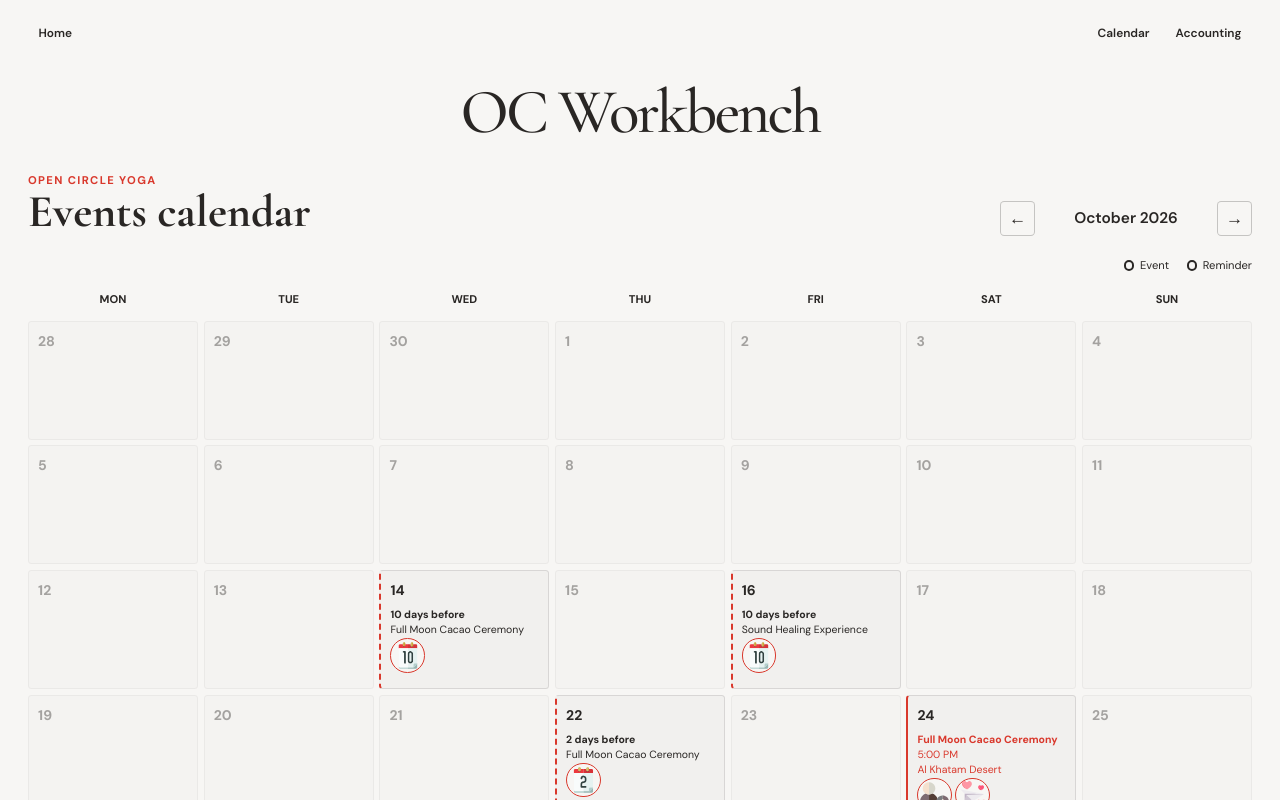
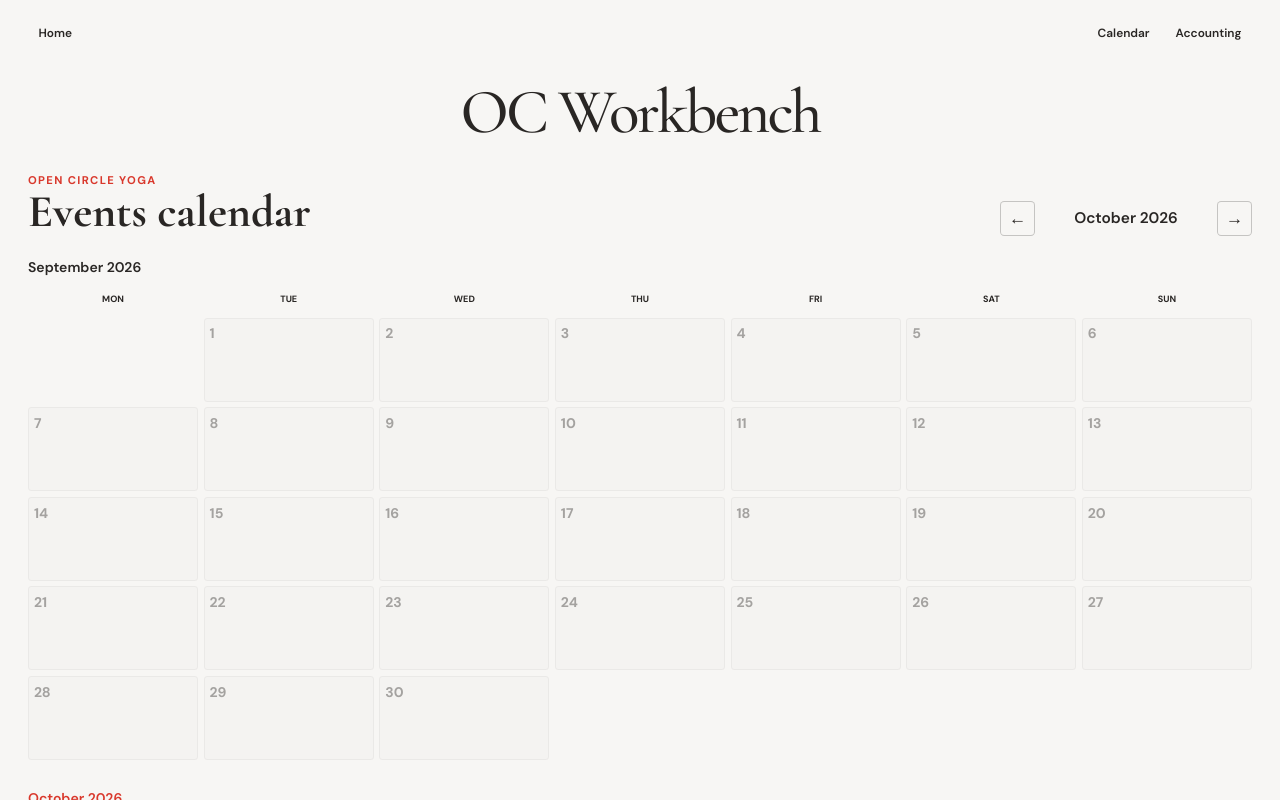
Before and after one commit to jcnccsr/oc, a Next.js app: page / in a window 1280 px wide. Shown: the top 800 px of the page. Built offline with nearby package versions, Linux system fonts and the light colour scheme.

Commit message:
Display three months at a time

```diff
--- a/src/components/Calendar/Calendar.module.css
+++ b/src/components/Calendar/Calendar.module.css
@@ -1,6 +1,6 @@
 .main {
   width: 100%;
-  max-width: 1280px;
+  max-width: 1600px;
   margin: 0 auto;
   padding: 0 2rem 2rem;
 }
@@ -44,6 +44,28 @@
   font-weight: 600;
 }
 
+.months {
+  display: grid;
+  grid-template-columns: 1fr;
+  gap: 2rem;
+}
+
+.month {
+  min-width: 0;
+}
+
+.monthLabel,
+.currentMonthLabel {
+  margin-bottom: 0.75rem;
+  font-family: var(--font-dm-sans), sans-serif;
+  font-size: 1rem;
+  font-weight: 600;
+}
+
+.currentMonthLabel {
+  color: var(--hue-rouge);
+}
+
 .monthControls button {
   width: 2.5rem;
   height: 2.5rem;
@@ -66,27 +88,6 @@
   outline-offset: 2px;
 }
 
-.legend {
-  display: flex;
-  justify-content: flex-end;
-  gap: 1.25rem;
-  margin-bottom: 0.75rem;
-  font-size: 0.8rem;
-}
-
-.legend span {
-  display: inline-flex;
-  align-items: center;
-  gap: 0.4rem;
-}
-
-.legend i {
-  width: 0.75rem;
-  height: 0.75rem;
-  border: 2px solid;
-  border-radius: 50%;
-}
-
 .calendarGrid {
   display: grid;
   grid-template-columns: repeat(7, minmax(0, 1fr));
@@ -94,24 +95,24 @@
 }
 
 .weekday {
-  padding: 0.5rem;
+  padding: 0.35rem 0.1rem;
   text-align: center;
-  font-size: 0.8rem;
+  font-size: 0.65rem;
   font-weight: 700;
   text-transform: uppercase;
 }
 
 .day {
   min-width: 0;
-  min-height: 8.5rem;
-  padding: 0.65rem;
+  min-height: 6rem;
+  padding: 0.35rem;
   border: 1px solid color-mix(in srgb, var(--foreground) 12%, transparent);
   border-radius: 0.25rem;
   background: color-mix(in srgb, var(--foreground) 3%, var(--background));
 }
 
-.outsideMonth {
-  opacity: 0.45;
+.emptyDay {
+  min-height: 6rem;
 }
 
 .irrelevant {
@@ -151,7 +152,7 @@
   flex-direction: column;
   gap: 0.1rem;
   overflow-wrap: anywhere;
-  font-size: 0.75rem;
+  font-size: 0.68rem;
   line-height: 1.3;
 }
 
@@ -214,27 +215,19 @@
     min-width: 0;
   }
 
-  .legend {
-    justify-content: flex-start;
-  }
-
   .calendarGrid {
     grid-template-columns: repeat(2, minmax(0, 1fr));
     gap: 0.5rem;
   }
 
   .weekday,
-  .irrelevant {
+  .emptyDay {
     display: none;
   }
 
   .day {
     min-height: 0;
     padding: 0.75rem;
-  }
-
-  .outsideMonth {
-    display: block;
   }
 
   .dayHeading {
--- a/src/components/Calendar/index.js
+++ b/src/components/Calendar/index.js
@@ -85,28 +85,45 @@ function EventItem({ item }) {
   );
 }
 
-function CalendarMonth({ month, itemsByDate }) {
+function CalendarMonth({ month, itemsByDate, isCurrentMonth }) {
   const firstDay = new Date(month.getFullYear(), month.getMonth(), 1);
   const startDay = contents.calendar.weekStartsOn % 7;
   const startOffset = (firstDay.getDay() - startDay + 7) % 7;
-  const gridStart = addDays(firstDay, -startOffset);
-  const days = Array.from({ length: 42 }, (_, index) => addDays(gridStart, index));
+  const daysInMonth = new Date(month.getFullYear(), month.getMonth() + 1, 0).getDate();
+  const cellCount = Math.ceil((startOffset + daysInMonth) / 7) * 7;
+  const days = Array.from({ length: cellCount }, (_, index) => {
+    const day = index - startOffset + 1;
+    return day < 1 || day > daysInMonth
+      ? null
+      : new Date(month.getFullYear(), month.getMonth(), day);
+  });
+  const label = new Intl.DateTimeFormat("en", { month: "long", year: "numeric" }).format(month);
 
   return (
-    <div className={styles.calendarGrid} role="grid" aria-label="Calendar dates">
+    <section className={styles.month} aria-label={label}>
+      <h3 className={isCurrentMonth ? styles.currentMonthLabel : styles.monthLabel}>{label}</h3>
+      <div className={styles.calendarGrid} role="grid" aria-label={`${label} calendar dates`}>
         {weekdays.map((weekday) => (
           <div className={styles.weekday} role="columnheader" key={weekday}>
             {weekday}
           </div>
         ))}
-      {days.map((date) => {
+        {days.map((date, index) => {
+          if (!date) {
+            return (
+              <div
+                className={styles.emptyDay}
+                aria-hidden="true"
+                key={`empty-${month.getMonth()}-${index}`}
+              />
+            );
+          }
+
           const items = itemsByDate.get(dateKey(date)) ?? [];
           const relevant = items.length > 0;
-        const isCurrentMonth = date.getMonth() === month.getMonth();
           const hasEvent = items.some((item) => item.kind === "event");
           const cellClassNames = [
             styles.day,
-          !isCurrentMonth && styles.outsideMonth,
             !relevant && styles.irrelevant,
             relevant && (hasEvent ? styles.eventDay : styles.reminderDay),
           ]
@@ -130,6 +147,7 @@ function CalendarMonth({ month, itemsByDate }) {
           );
         })}
       </div>
+    </section>
   );
 }
 
@@ -140,7 +158,8 @@ export default function Calendar() {
   });
   const itemsByDate = getCalendarItems(contents.events);
   const label = new Intl.DateTimeFormat("en", { month: "long", year: "numeric" }).format(month);
-  const { title, eyebrow, emptyMessage, legend } = contents.calendar;
+  const months = [-1, 0, 1].map((offset) => new Date(month.getFullYear(), month.getMonth() + offset, 1));
+  const { title, eyebrow, emptyMessage } = contents.calendar;
 
   function changeMonth(offset) {
     setMonth((current) => new Date(current.getFullYear(), current.getMonth() + offset, 1));
@@ -165,12 +184,16 @@ export default function Calendar() {
           </div>
         </div>
 
-        <div className={styles.legend} aria-label="Calendar legend">
-          <span><i className={styles.eventLegend} /> {legend.event}</span>
-          <span><i className={styles.reminderLegend} /> {legend.reminder}</span>
+        <div className={styles.months}>
+          {months.map((visibleMonth, index) => (
+            <CalendarMonth
+              key={dateKey(visibleMonth)}
+              month={visibleMonth}
+              itemsByDate={itemsByDate}
+              isCurrentMonth={index === 1}
+            />
+          ))}
         </div>
-
-        <CalendarMonth month={month} itemsByDate={itemsByDate} />
         {contents.events.length === 0 && (
           <p className={styles.emptyState}>{emptyMessage}</p>
         )}
--- a/src/data/contents.json
+++ b/src/data/contents.json
@@ -4,10 +4,6 @@
     "title": "Events calendar",
     "eyebrow": "Open Circle Yoga",
     "emptyMessage": "No events have been added yet.",
-    "legend": {
-      "event": "Event",
-      "reminder": "Reminder"
-    },
     "weekStartsOn": 1,
     "weekdays": ["Mon", "Tue", "Wed", "Thu", "Fri", "Sat", "Sun"],
     "reminders": [
@@ -101,28 +97,48 @@
       "date": "2026-10-24",
       "location": "Al Khatam Desert",
       "time": "5:00 PM",
-      "link": "desert-cacao-ceremony"
+      "link": "desert-cacao-ceremony",
+      "facilitator": "Sundar & Elena"
     },
     {
       "name": "Sound Healing Experience",
       "date": "2026-10-26",
       "location": "NHMAD",
       "time": "8:00 PM",
-      "link": "sound-meditation"
+      "link": "sound-meditation",
+      "facilitator": "Elena"
     },
     {
       "name": "Morning Yoga Flow",
       "date": "2026-11-03",
       "location": "NHMAD",
       "time": "8:00 AM",
-      "link": "morning-yoga-flow"
+      "link": "morning-yoga-flow",
+      "facilitator": "Elena"
+    },
+    {
+      "name": "New Moon | Conscious Movement & Dance",
+      "date": "2026-11-07",
+      "location": "Studio",
+      "time": "8:00 AM",
+      "link": "morning-yoga-flow",
+      "facilitator": "Sundar and Saoussan"
+    },
+    {
+      "name": "Morning Yoga Flow",
+      "date": "2026-11-21",
+      "location": "Al Khatam Desert",
+      "time": "5:00 PM",
+      "link": "morning-yoga-flow",
+      "facilitator": "Sundar and Nacho"
     },
     {
       "name": "Sound Meditation Experience",
       "date": "2026-11-24",
       "location": "NHMAD",
       "time": "7:00 PM",
-      "link": "sound-meditation-nhmad"
+      "link": "sound-meditation-nhmad",
+      "facilitator": "Elena"
     }
   ],
   "companies": [
--- a/src/utils/eventMessages.js
+++ b/src/utils/eventMessages.js
@@ -55,7 +55,9 @@ export function getMessageDraft(event, messageType) {
     location: event.location,
     additionalDetails: event.details ?? "",
     link: getEventHref(event.link),
-    signature: calendar.defaultSignature,
+    signature: event.facilitator
+      ? `From ${event.facilitator}`
+      : calendar.defaultSignature,
   };
 }
 
```
Lines whose indentation alone changed are shown as unchanged.
